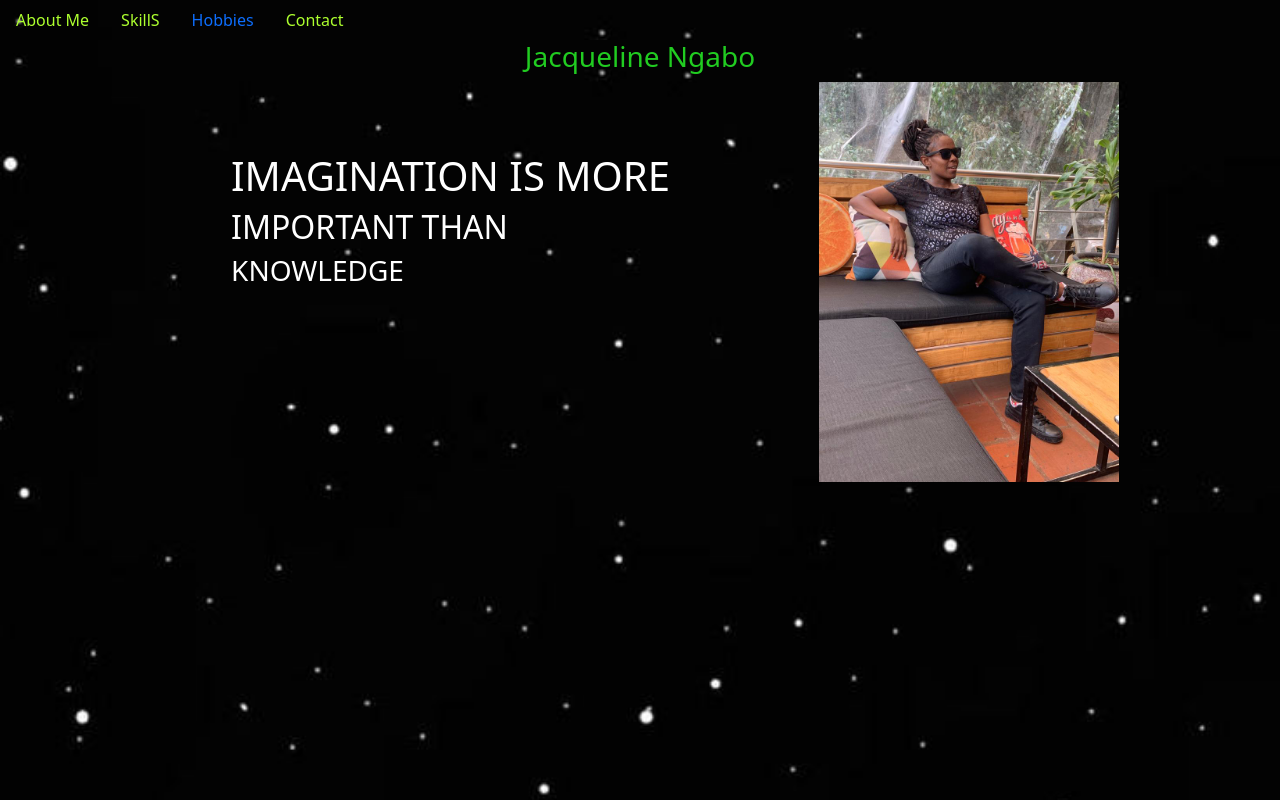
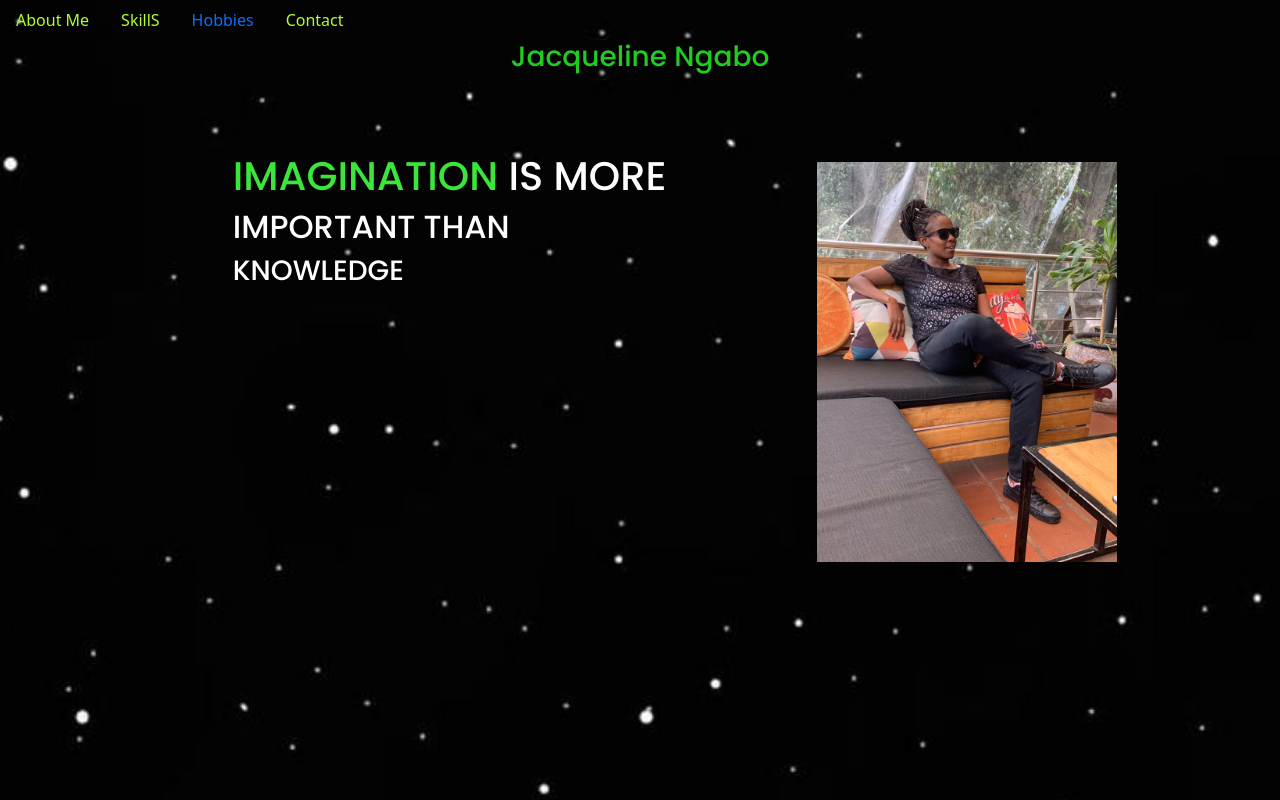
Before and after one commit to jay-ngabo/portfolio, a plain HTML site: page index.html in a window 1280 px wide. Shown: the top 800 px of the page. Drawn offline with nearby package versions, Linux system fonts and the light colour scheme; files whose address does not match are found by name.

Commit message:
add current css changes

```diff
--- a/css/style.css
+++ b/css/style.css
@@ -1,4 +1,8 @@
+
+@import url('https://fonts.googleapis.com/css2?family=Poppins:ital,wght@0,500;1,700&display=swap');
+
 *{
+
     padding: 0;
     margin: 0;
     box-sizing: border-box;
@@ -18,10 +22,13 @@
     width: 100%;
     height: 100vh;
     background-size: cover;
-    font-family: <link rel="preconnect" href="https://fonts.googleapis.com">;
+    font-family: 'Poppins', sans-serif;
     color: green;
 
 
+}
+#imagine {
+    color: rgb(57, 230, 57);
 }
 .text-center{
     margin-top: 0px;
@@ -114,8 +121,8 @@
 #class {
     background-image: url(../img/271d18e5bb3f1eb2b687cc52a2bee291.jpg);
 }
-.image {
-    float: right;
+#image {
+    margin-top: 80px;
 }
 .H3 {
     color: white;
```
